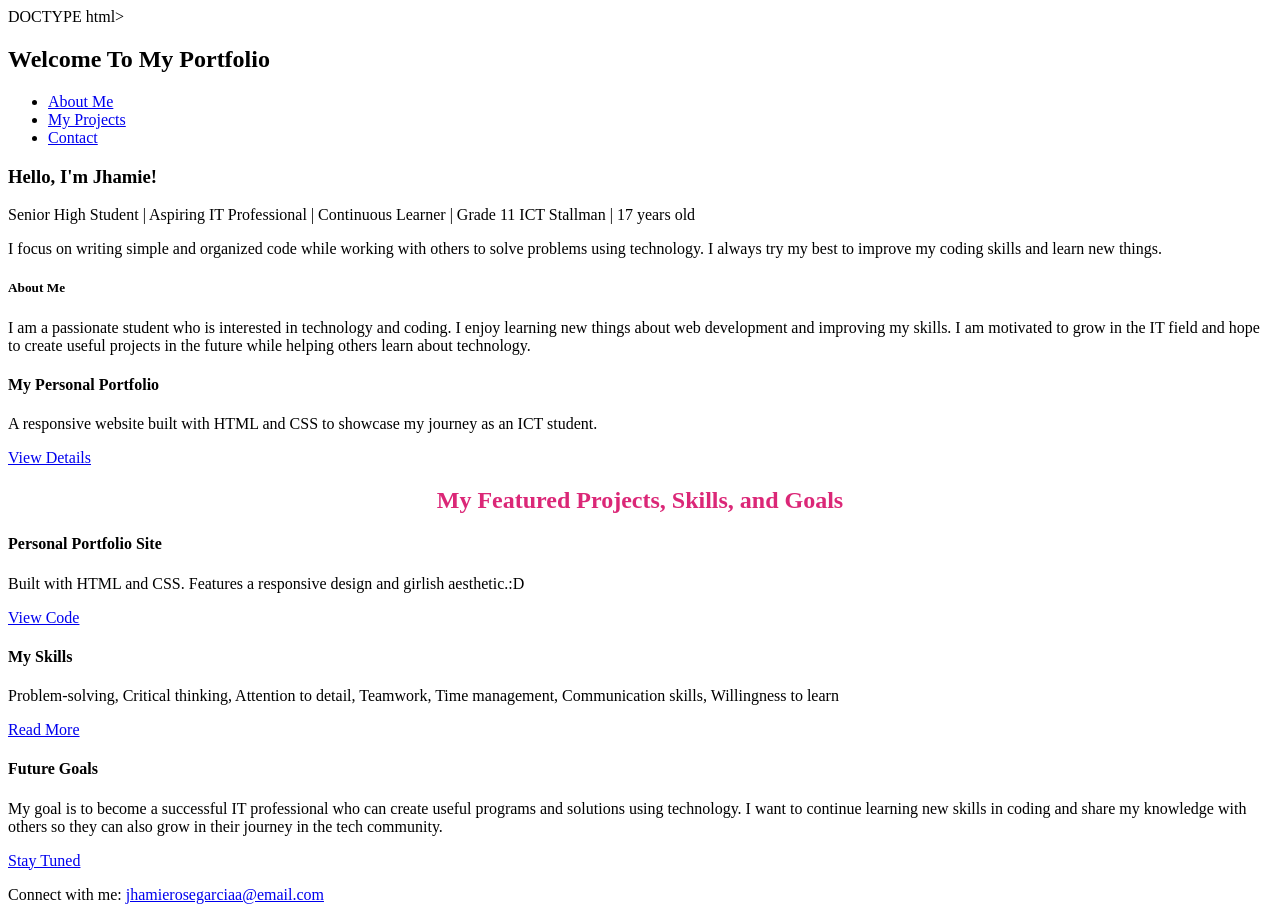
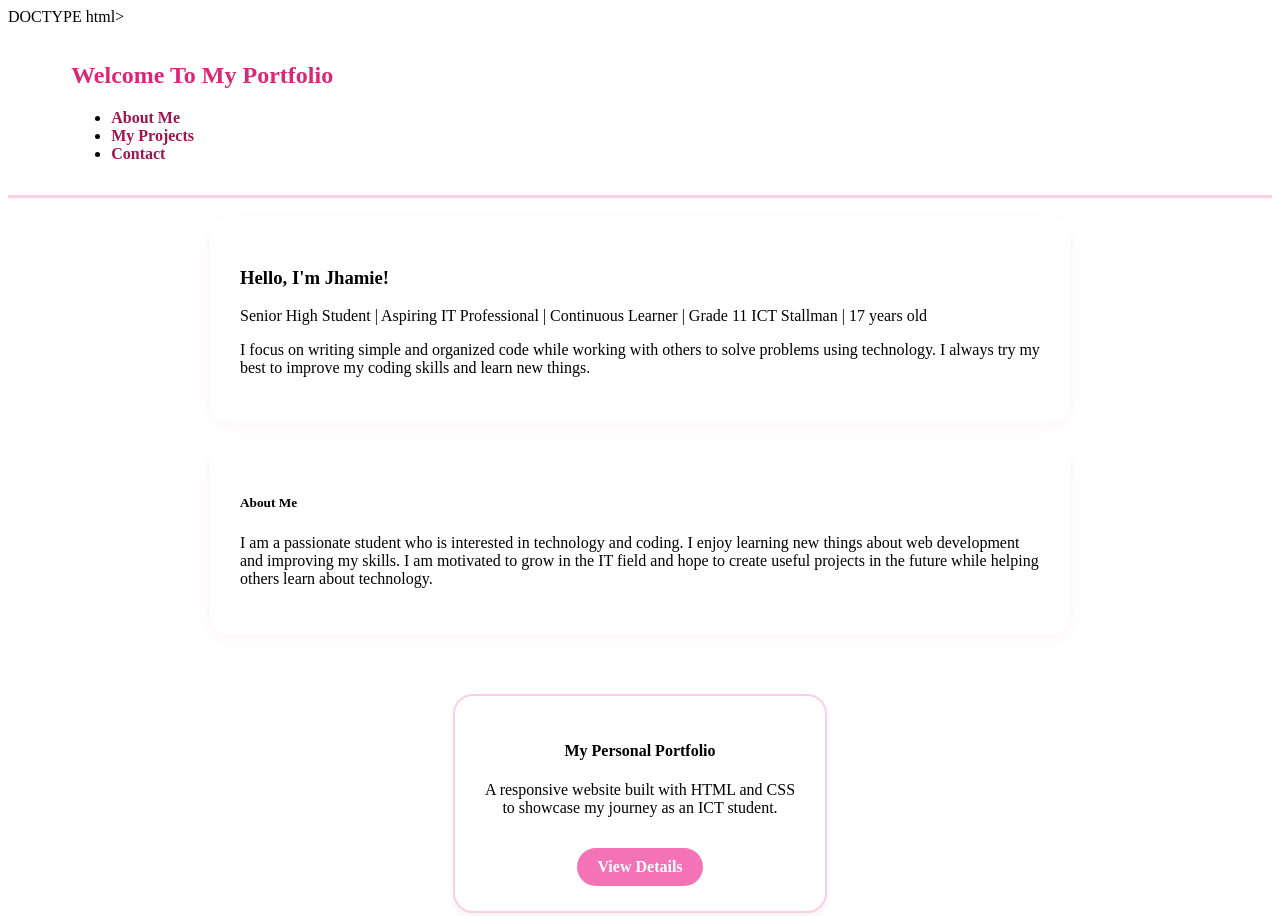
Before and after one commit to jhamierosegarciaa-dev/Jhamie, a plain HTML site: page index.html in a window 1280 px wide. Shown: the top 916 px of the page. Drawn offline with Linux system fonts and the light colour scheme.

Commit message:
Update style.css

```diff
--- a/style.css
+++ b/style.css
@@ -1,6 +1,117 @@
-header{
-	display: flex;
-	justify-content: center;
-	flex-direction: column;
-	align-items: center;
-	background-color: pink;
+ <style>
+body {
+    font-family: 'Poppins', sans-serif;
+    background-color: #fff5f7;
+    color: #5d4d5a;
+    margin: 0;
+}
+
+nav {
+    background: #ffffff;
+    border-bottom: 3px solid #fbcfe8;
+    padding: 1rem 5%;
+}
+
+nav h1 {
+    color: #db2777;
+}
+
+nav a {
+    color: #9d174d;
+    text-decoration: none;
+    font-weight: 600;
+}
+
+nav a:hover {
+    color: #f472b6;
+}
+
+.Section2, .Section3 {
+    background: #ffffff;
+    margin: 20px auto;
+    padding: 30px;
+    border-radius: 20px;
+    box-shadow: 0 4px 15px rgba(219, 39, 119, 0.05);
+    max-width: 800px;
+}
+
+.card {
+    background: #ffffff;
+    border: 2px solid #fbcfe8;
+    border-radius: 15px;
+    overflow: hidden;
+    transition: 0.3s;
+}
+
+.card:hover {
+    transform: translateY(-5px);
+    box-shadow: 0 10px 20px rgba(244, 114, 182, 0.2);
+    border-color: #f472b6;
+}
+
+.btn {
+    background: #f472b6;
+    color: white;
+    padding: 10px 20px;
+    border-radius: 50px;
+    text-decoration: none;
+    display: inline-block;
+    border: none;
+    font-weight: bold;
+}
+
+.btn:hover {
+    background: #db2777;
+}
+
+footer {
+    background: #fbcfe8;
+    color: #9d174d;
+    text-align: center;
+    padding: 20px;
+    margin-top: 50px;
+}
+#projects {
+    padding: 60px 5%;
+    background-color: #fff5f7;
+    text-align: center;
+}
+
+#projects h2 {
+    color: #db2777;
+    font-family: 'Poppins', sans-serif;
+    margin-bottom: 40px;
+}
+
+.card-container {
+    display: flex;
+    justify-content: center;
+    align-items: stretch;
+    flex-wrap: wrap;
+    padding: 40px 20px;
+    max-width: 1200px;
+    margin: 0 auto;
+}
+.card {
+    background: #ffffff;
+    border: 2px solid #fbcfe8;
+    border-radius: 20px;
+    width: 320px; /* FIXED WIDTH */
+    padding: 25px;
+    text-align: center;
+    box-shadow: 0 4px 10px rgba(0,0,0,0.05);
+    display: flex;
+    flex-direction: column;
+    justify-content: space-between;
+}
+.btn {
+    background: #f472b6;
+    color: white;
+    padding: 10px 20px;
+    border-radius: 50px;
+    text-decoration: none;
+    display: inline-block;
+    margin-top: 15px;
+    font-weight: bold;
+}
+    </style>
```
